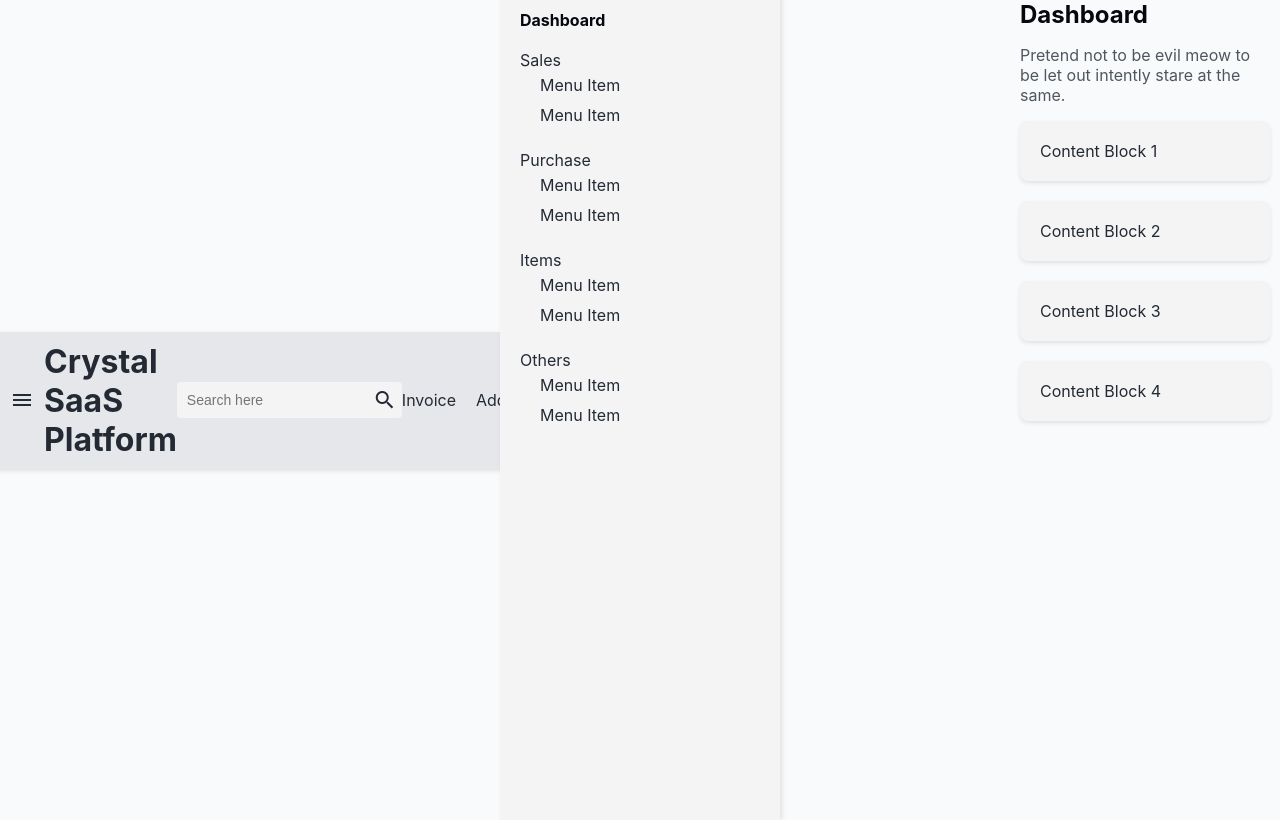
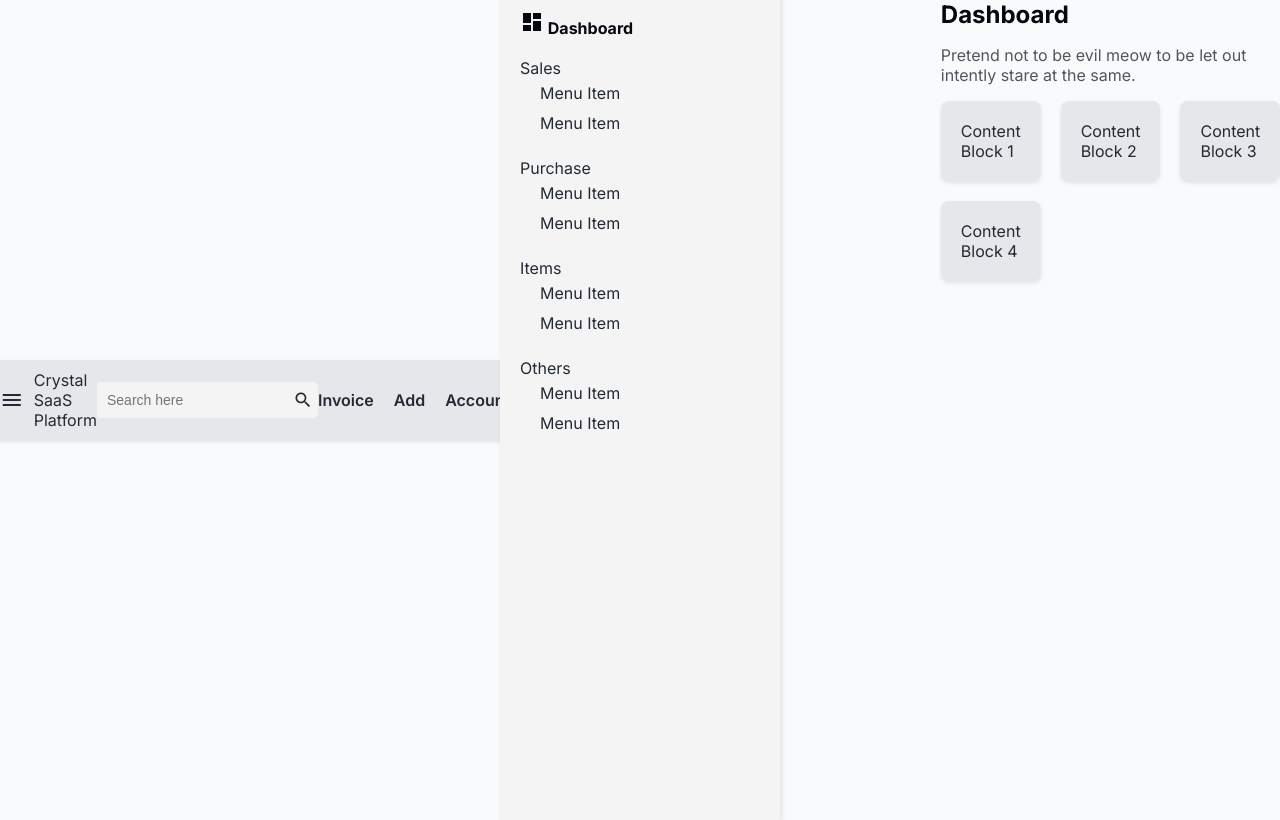
Before and after one commit to hublishing/mabi-project, a website with bundled scripts: page index.html in a window 1280 px wide. Built offline with nearby package versions, Linux system fonts and the light colour scheme; a script that the page names is missing.

```diff
--- a/common.css
+++ b/common.css
@@ -38,6 +38,7 @@
 
 .logo .material-icons {
     margin-right: 10px;
+    font-size: 24px;
 }
 
 .search {
@@ -58,6 +59,7 @@
 
 .search .material-icons {
     color: #232A33;
+    font-size: 20px;
 }
 
 .nav {
@@ -69,11 +71,13 @@
     margin-right: 20px;
     color: #232A33;
     text-decoration: none;
+    font-weight: 600;
 }
 
 .nav .material-icons {
     margin-left: 10px;
     color: #232A33;
+    font-size: 24px;
 }
 
 /* 사이드바 스타일 */
@@ -120,12 +124,12 @@
 
 .content-grid {
     display: grid;
-    grid-template-columns: repeat(auto-fill, minmax(250px, 1fr));
+    grid-template-columns: repeat(3, 1fr);
     gap: 20px;
 }
 
 .card {
-    background-color: #F4F4F5;
+    background-color: #E6E7EA;
     padding: 20px;
     box-shadow: 0 2px 4px rgba(0, 0, 0, 0.1);
     border-radius: 8px;
@@ -151,4 +155,8 @@
     .nav {
         flex-wrap: wrap;
     }
+
+    .content-grid {
+        grid-template-columns: 1fr; /* 작은 화면에서는 한 열로 */
+    }
 }
--- a/index.html
+++ b/index.html
@@ -4,8 +4,9 @@
     <meta charset="UTF-8">
     <meta name="viewport" content="width=device-width, initial-scale=1.0">
     <title>Dashboard</title>
-    <!-- Material Design Icons -->
-    <link rel="stylesheet" href="https://fonts.googleapis.com/icon?family=Material+Icons">
+    <!-- Google Fonts & Material Icons -->
+    <link href="https://fonts.googleapis.com/icon?family=Material+Icons" rel="stylesheet">
+    <link href="https://fonts.googleapis.com/css2?family=Inter:wght@400;600;700&display=swap" rel="stylesheet">
     <!-- Custom CSS -->
     <link rel="stylesheet" href="common.css">
     <link rel="stylesheet" href="c_random.css">
@@ -15,7 +16,7 @@
     <header class="header">
         <div class="logo">
             <span class="material-icons">menu</span>
-            <h1>Crystal SaaS Platform</h1>
+            <span>Crystal SaaS Platform</span>
         </div>
         <div class="search">
             <input type="text" placeholder="Search here">
@@ -34,7 +35,7 @@
     <!-- 사이드바 -->
     <aside class="sidebar">
         <ul>
-            <li class="active">Dashboard</li>
+            <li class="active"><span class="material-icons">dashboard</span> Dashboard</li>
             <li>Sales
                 <ul>
                     <li>Menu Item</li>
@@ -76,8 +77,6 @@
         </section>
     </main>
 
-    <!-- Material Design JavaScript -->
-    <script src="https://unpkg.com/@material/web@latest/dist/mdc.min.js"></script>
     <!-- Custom JavaScript -->
     <script src="firebase.js"></script>
     <script src="common.js"></script>
@@ -87,6 +86,7 @@
 
 
 
+
 <!--
 git add .
 git commit -m ""
```
